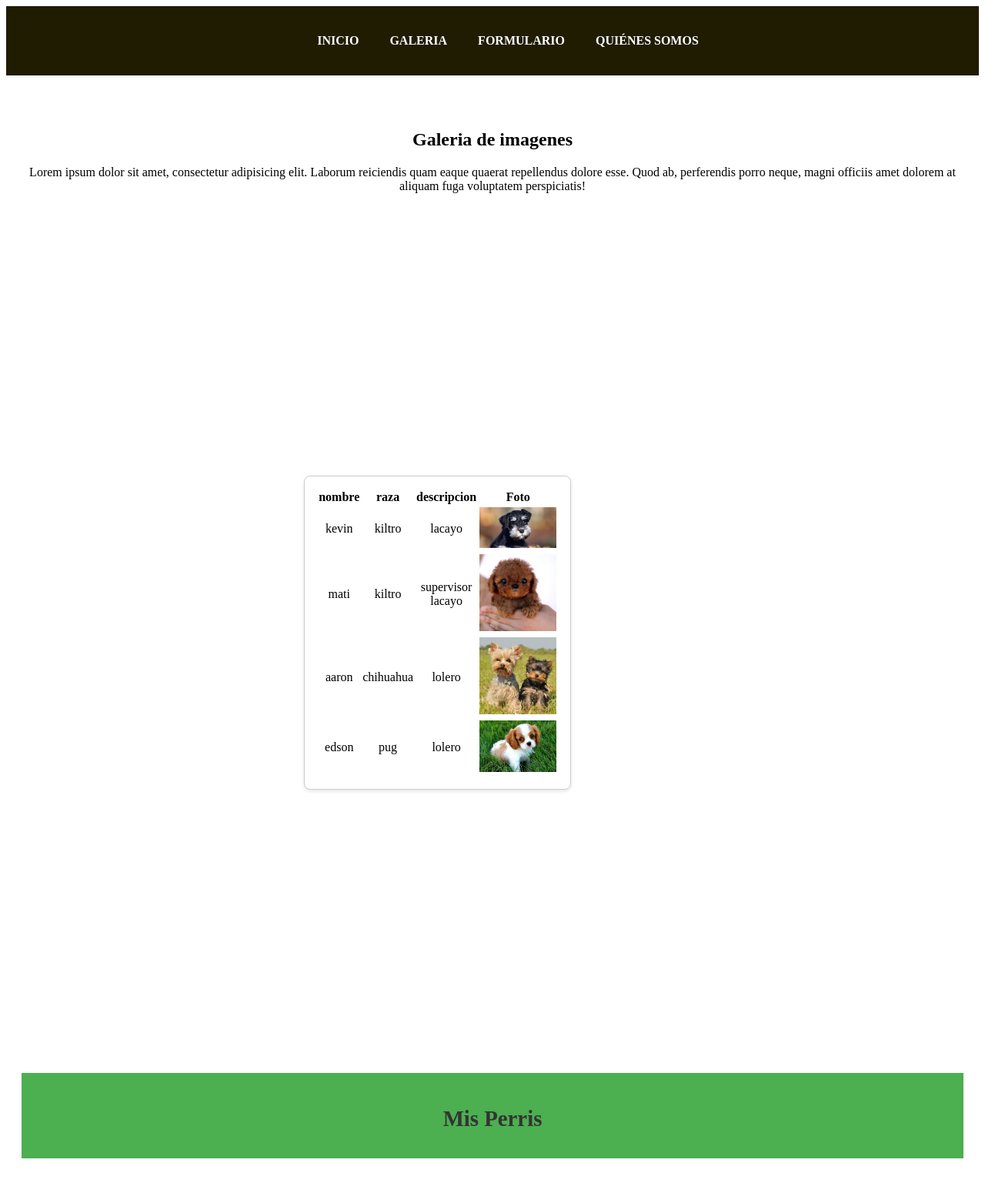
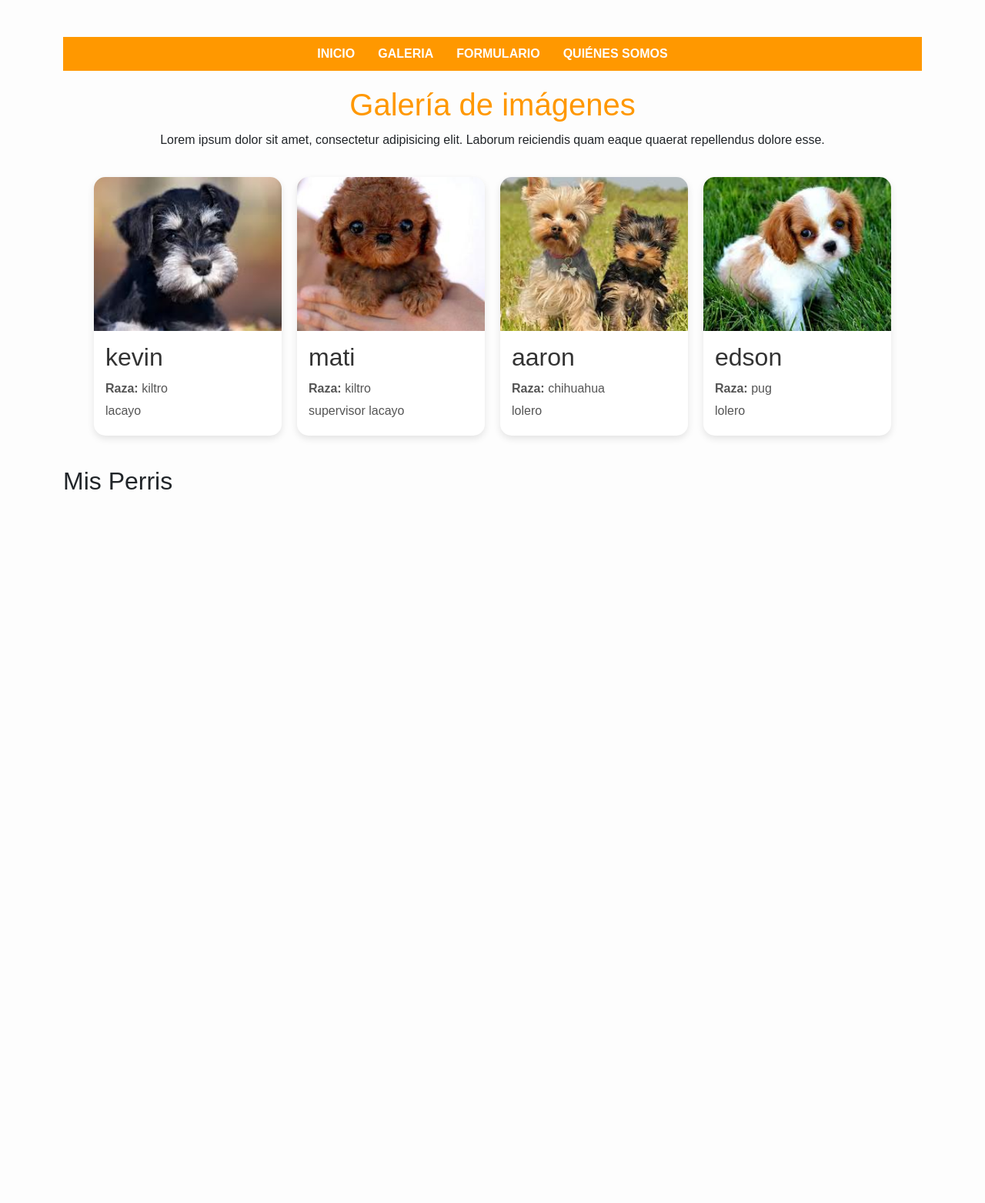
Before and after one commit to NinoOnFire/django1, a Django app: page /galeria/ in a window 1280 px wide. Shown: the whole page at 77% size. After the commit the page ends 636 px from the top, so only its background shows below. Run offline with Django 5.2, Linux system fonts and the light colour scheme; data comes from the database, SQL or seed files in the repository; both versions use the stored data as it was after the commit.

Commit message:
cambio de estilos y html

```diff
--- a/mascotas/static/css/style.css
+++ b/mascotas/static/css/style.css
@@ -1,107 +1,81 @@
-
-.main-header {
-    background-color: #111;
-    display: flex;
-    justify-content: space-between;
-    align-items: center;
-    padding: 15px 30px;
+body {
+  font-family: Arial, sans-serif;
+  background: #fdfdfd;
+  margin: 0;
+  padding: 0;
 }
 
-
-
+/* Estilo del menú */
 nav {
-    background-color: #201c02;
-    padding: 20px;
-    box-shadow: 0 2px 4px rgba(0,0,0,0.05);
+  background: #ff9800;
+  padding: 10px;
+}
+nav ul {
+  list-style: none;
+  display: flex;
+  justify-content: center;
+  margin: 0;
+  padding: 0;
+}
+nav ul li {
+  margin: 0 15px;
+}
+nav ul li a {
+  text-decoration: none;
+  color: white;
+  font-weight: bold;
+}
+nav ul li a:hover {
+  text-decoration: underline;
 }
 
-  nav ul {
-    display: flex;
-    justify-content: center;
-    flex-wrap: wrap;
-    list-style: none;
-    gap: 40px;
+/* Sección galería */
+.imagen {
+  text-align: center;
+  padding: 20px;
+}
+.imagen h1 {
+  color: #ff9800;
+  margin-bottom: 10px;
 }
 
-  nav ul li a {
-    text-decoration: none;
-    color: #ffffff;
-    font-weight: 600;
-    font-size: 1rem;
-    transition: color 0.3s ease;
-  }
-
-  nav ul li a:hover {
-    color: #ff6600;
-  }
-
-  section {
-    padding: 50px 20px;
-    text-align: center;
-  }
-
-  section h2 {
-    font-size: 2em;
-    margin-bottom: 15px;
-    color: #333;
-  }
-
-  footer {
-    background-color: #4CAF50;
-    color: #000;
-    text-align: center;
-    padding: 20px;
-    font-size: 0.9em;
-  }
-
-
-  @media (max-width: 768px) {
-    nav ul {
-      flex-direction: column;
-      gap: 15px;
-    }
-    body, footer{
-      flex-direction: column;
-      gap: 15px;
-    }
-
-  }
-
-  .mascotas-container {
-    display: flex;
-    flex-wrap: wrap;
+/* Contenedor general */
+.galeria {
+  display: grid;
+  grid-template-columns: repeat(auto-fill, minmax(220px, 1fr));
   gap: 20px;
-    justify-content: flex-start;
   padding: 20px;
 }
 
-table {
-    border: 1px solid #ccc;
-    border-radius: 8px;
-    width: 300px;
-    padding: 15px;
-    box-shadow: 0 2px 5px rgba(0,0,0,0.1);
-    background-color: #fff;
-    flex-wrap: wrap;
-    margin: 30%;
-
+/* Cada tarjeta */
+.card-perro {
+  background: white;
+  border-radius: 15px;
+  box-shadow: 0 4px 10px rgba(0,0,0,0.1);
+  overflow: hidden;
+  transition: transform 0.2s;
+}
+.card-perro:hover {
+  transform: scale(1.05);
 }
 
-  .mascota-card img {
+/* Imagen */
+.card-perro img {
   width: 100%;
-    height: auto;
-    border-radius: 6px;
-    margin-bottom: 10px;
+  height: 200px;
+  object-fit: cover;
 }
 
-  .mascota-card h4 {
-    margin: 0;
-    font-size: 1.2em;
+/* Info */
+.card-perro .info {
+  padding: 15px;
+  text-align: left;
+}
+.card-perro .info h2 {
+  margin: 0 0 10px;
   color: #333;
 }
-
-  .mascota-card p {
+.card-perro .info p {
   margin: 5px 0;
-    color: #666;
-    font-family: 'Times New Roman', Times, serif;
+  color: #555;
 }
--- a/mascotas/templates/galeria.html
+++ b/mascotas/templates/galeria.html
@@ -1,54 +1,51 @@
 <!DOCTYPE html>
 {% load static %}
-<html lang="en">
+<html lang="es">
 <head>
     <meta charset="UTF-8">
     <meta name="viewport" content="width=device-width, initial-scale=1.0">
     <title>Mascotas</title>
-    <!-- si usas Bootstrap -->
+
+    <!-- Bootstrap (opcional si lo usas) -->
+    <link rel="stylesheet" href="https://cdn.jsdelivr.net/npm/bootstrap@5.3.2/dist/css/bootstrap.min.css">
+
+    <!-- Tu CSS -->
     <link rel="stylesheet" href="{% static 'css/style.css' %}">
-
+</head>
 </head>
 <body class="container mt-5">
   <nav>
     <ul>
       <li><a href="#">INICIO</a></li>
-          <li><a href="#">GALERIA </a></li>
+      <li><a href="#">GALERIA</a></li>
       <li><a href="#">FORMULARIO</a></li>
       <li><a href="#">QUIÉNES SOMOS</a></li>
     </ul>
   </nav>
+
   <section class="imagen">
-        <h1>Galeria de imagenes</h1>
-        <p>Lorem ipsum dolor sit amet, consectetur adipisicing elit. Laborum reiciendis quam eaque quaerat repellendus dolore esse. Quod ab, perferendis porro neque, magni officiis amet dolorem at aliquam fuga voluptatem perspiciatis!</p>
-
+    <h1>Galería de imágenes</h1>
+    <p>Lorem ipsum dolor sit amet, consectetur adipisicing elit. Laborum reiciendis quam eaque quaerat repellendus dolore esse.</p>
 
     {% if mascotas %}
-    <table class="table table-striped">
-        <thead>
-            <tr>
-
-                <th>nombre</th>
-                <th>raza</th>
-                <th>descripcion</th>
-                <th>Foto</th>
-
-            </tr>
-        </thead>
-        <tbody>
+    <div class="galeria">
       {% for emp in mascotas %}
-            <tr>
-                <td>{{ emp.nombre }}</td>
-                <td>{{ emp.raza }}</td>
-                <td>{{ emp.descripcion }}</td>
-                <td><img  src="{% static 'images/'%}{{ emp.foto }}" width="100px" height="auto" alt="perro">
-            </tr>
+      <div class="card-perro">
+        <img src="{% static 'images/' %}{{ emp.foto }}" alt="perro {{ emp.nombre }}">
+        <div class="info">
+          <h2>{{ emp.nombre }}</h2>
+          <p><strong>Raza:</strong> {{ emp.raza }}</p>
+          <p>{{ emp.descripcion }}</p>
+        </div>
+      </div>
       {% endfor %}
-        </tbody>
-    </table>
+    </div>
     {% else %}
     <div class="alert alert-info">No hay perros registrados</div>
     {% endif %}
+  </section>
+</body>
+
 
 
 </body>
```
Also changed, not shown: db.sqlite3. Lines whose indentation alone changed are shown as unchanged.
